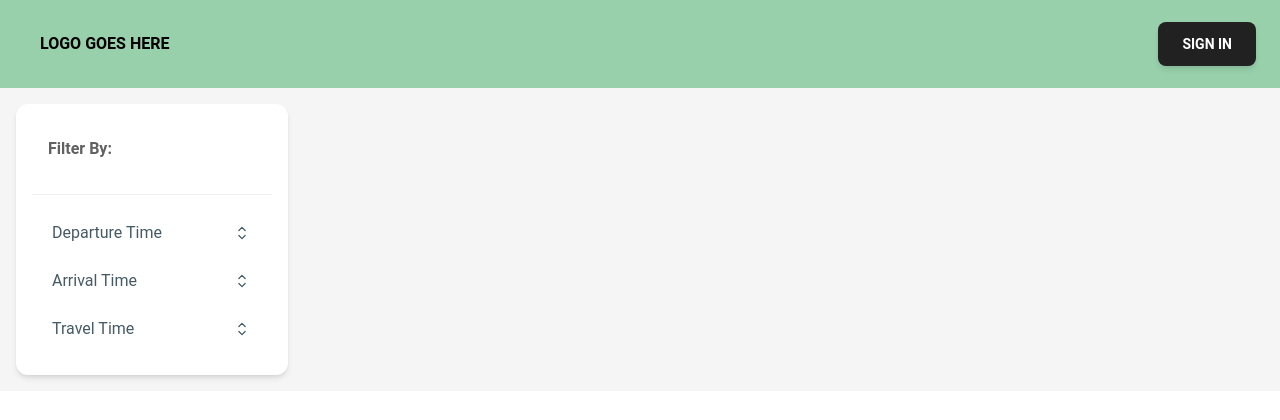
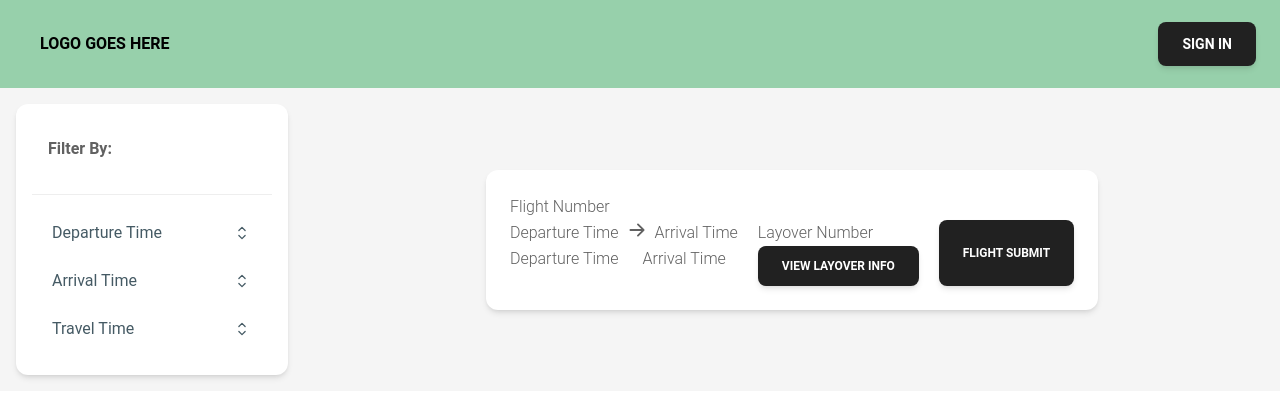
Before and after one commit to macerritosz/CS-509-MADZ, a React (Vite) app in the folder frontend/: page /Flights in a window 1280 px wide. Shown: the top 420 px of the page. Built offline with nearby package versions, Linux system fonts and the light colour scheme.

Commit message:
Added Flight Display Card

```diff
--- a/frontend/src/Pages/FlightDisplay.jsx
+++ b/frontend/src/Pages/FlightDisplay.jsx
@@ -1,5 +1,7 @@
 import {useContext, useEffect, useState} from "react";
 import SortSideBar from "../components/SortSideBar.jsx";
+import {Button, Card, CardBody, Typography} from "@material-tailwind/react";
+import { ArrowRightIcon} from "@heroicons/react/16/solid/index.js";
 
 export default function FlightDisplay() {
     /**
@@ -12,7 +14,6 @@ export default function FlightDisplay() {
         getResultingFlights()
     })
     const getResultingFlights = () => (
-
     )
     */
 
@@ -20,12 +21,61 @@ export default function FlightDisplay() {
     const
      */
 
+    function createFlightDisplay() {
+        return (
+            <div>
+                <Card>
+                    <CardBody>
+                        <Typography className = "relative">
+                            Flight Number
+                        </Typography>
+                        <div className="flex gap-5 ">
+                            <div>
+                                <div className="flex gap-2 ">
+                                    <Typography>
+                                        Departure Time
+                                    </Typography>
+                                    <ArrowRightIcon className="w-5 h-5" />
+                                    <Typography>
+                                        Arrival Time
+                                    </Typography>
+                                </div>
+                                <div className="flex gap-6">
+                                    <Typography id="DepartureTimeValue">
+                                        Departure Time
+                                    </Typography>
+                                    <Typography id="ArrivalTimeValue">
+                                        Arrival Time
+                                    </Typography>
+                                </div>
+                            </div>
+                            <div>
+                                <Typography>
+                                    Layover Number
+                                </Typography>
+                                <Button>
+                                    View Layover Info
+                                </Button>
+                            </div>
+
+                            <Button className = "block" id="full card size button">
+                                Flight Submit
+                            </Button>
+                        </div>
+                    </CardBody>
+                </Card>
+            </div>
+        )
+    }
+
     return (
         <section className="box-border flex relative">
             <SortSideBar />
             <div className="m-auto">
                 <div id="mt-8">
-
+                    {
+                        createFlightDisplay()
+                    }
                 </div>
             </div>
         </section>
--- a/frontend/src/components/SIgnInModal.jsx
+++ b/frontend/src/components/SIgnInModal.jsx
@@ -3,6 +3,21 @@ import {Button, Card, CardBody, CardFooter, Checkbox, Dialog, Input, Typography,
 
 export function SIgnInModal(props) {
     const [isSignUp, setIsSignUp] = useState(false);
+    const [username, setUsername] = useState("");
+    const [password, setPassword] = useState("");
+
+    async function signIn() {
+        try {
+            const response = await fetch("/signin", {
+                method: "POST",
+            })
+            if(response.ok) {
+                return await response.json();
+            }
+        } catch (error) {
+            console.error('Invalid Signin: ', error);
+        }
+    }
 
     return (
         <>
```
